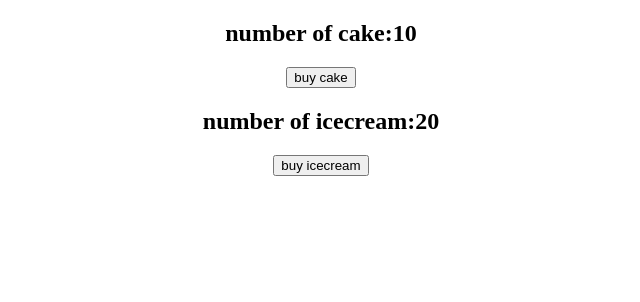
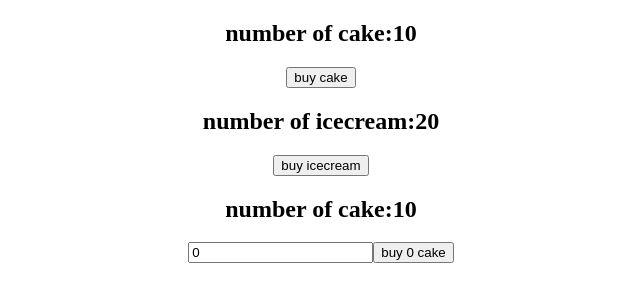
Before and after one commit to ZahraNejati79/redux, a React (Create React App) app: page / in a window 1280 px wide. Shown: the top 302 px of the page, without its empty margins (319-959 px from the left). Built offline with nearby package versions, Linux system fonts and the light colour scheme.

Commit message:
add payload / input number buy cake

```diff
--- a/src/App.js
+++ b/src/App.js
@@ -4,12 +4,14 @@ import CakeContainer from "./components/cakeContainer";
 import store from "./redux/redux";
 import HooksCakeContainer from "./components/HooksCakeContainer";
 import HooksIcecreamContainer from "./components/IcecreamContainer";
+import CakeWithPayload from "./components/CakewithPayload";
 const App = () => {
   return (
     <Provider store={store}>
       <div className="App">
         <HooksCakeContainer />
         <HooksIcecreamContainer />
+        <CakeWithPayload />
       </div>
     </Provider>
   );
--- /dev/null
+++ b/src/components/CakewithPayload.js
@@ -0,0 +1,25 @@
+import { useState } from "react";
+import { useDispatch, useSelector } from "react-redux";
+import { buyCake } from "../redux/cake/cakeAction";
+
+const CakeWithPayload = () => {
+  const [numCake, setNumCake] = useState(0);
+  const numOfCake = useSelector((state) => state.cake.numOfCake);
+  const dispatch = useDispatch(buyCake());
+  return (
+    <div>
+      <h2>number of cake:{numOfCake}</h2>
+      <input
+        value={numCake}
+        type="number"
+        onChange={(e) => setNumCake(e.target.value)}
+      />
+
+      <button onClick={() => dispatch(buyCake(numCake))}>
+        buy {numCake} cake
+      </button>
+    </div>
+  );
+};
+
+export default CakeWithPayload;
--- a/src/redux/cake/cakeAction.js
+++ b/src/redux/cake/cakeAction.js
@@ -1,6 +1,7 @@
 import { BUY_CAKE } from "./cakeType";
-export const buyCake = () => {
+export const buyCake = (numbers = 1) => {
   return {
     type: BUY_CAKE,
+    payload: numbers,
   };
 };
--- a/src/redux/cake/cakeReducer.js
+++ b/src/redux/cake/cakeReducer.js
@@ -6,7 +6,7 @@ const initialState = {
 const cakeReducer = (state = initialState, action) => {
   switch (action.type) {
     case BUY_CAKE:
-      return { ...state, numOfCake: state.numOfCake - 1 };
+      return { ...state, numOfCake: state.numOfCake - action.payload };
     default:
       return state;
   }
```
